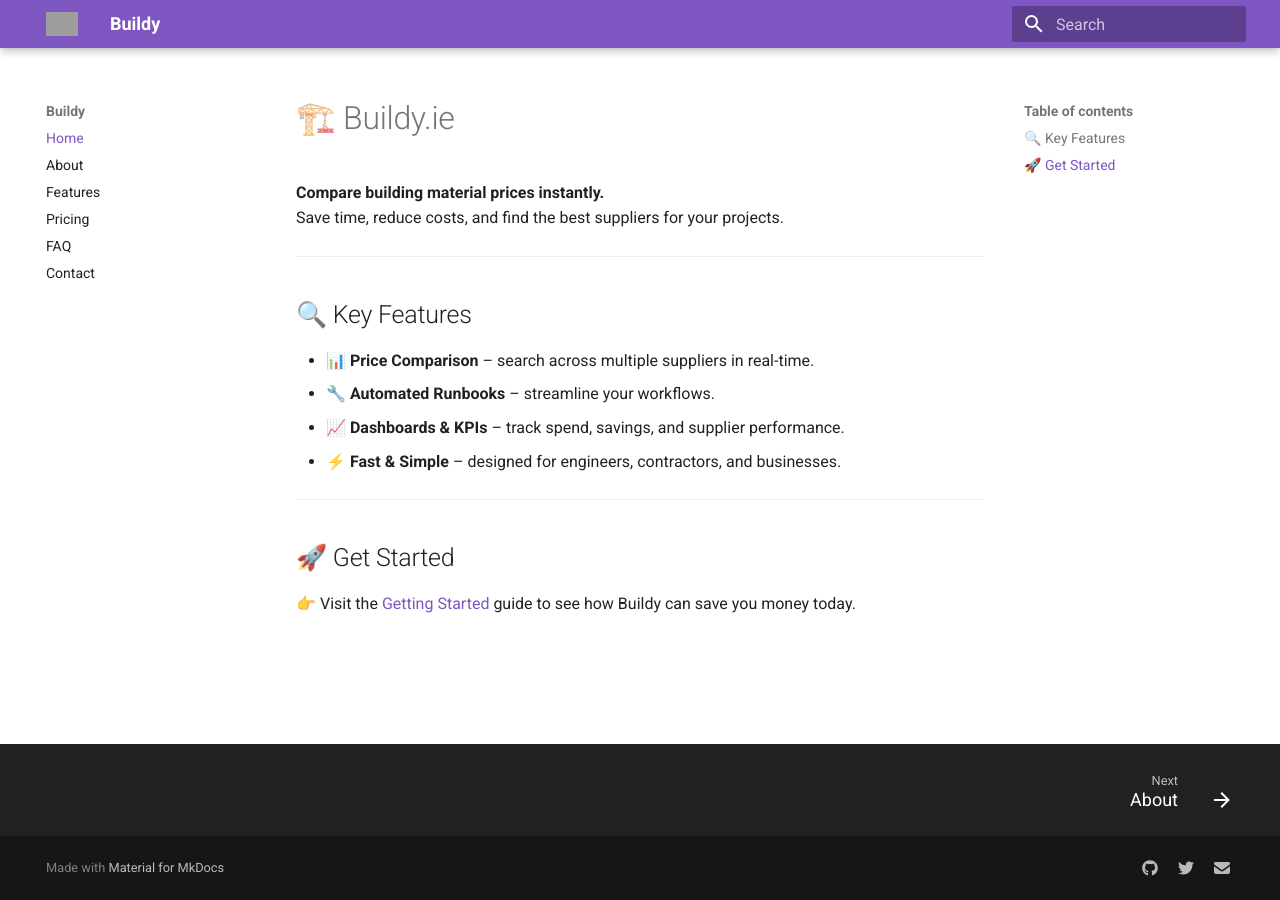
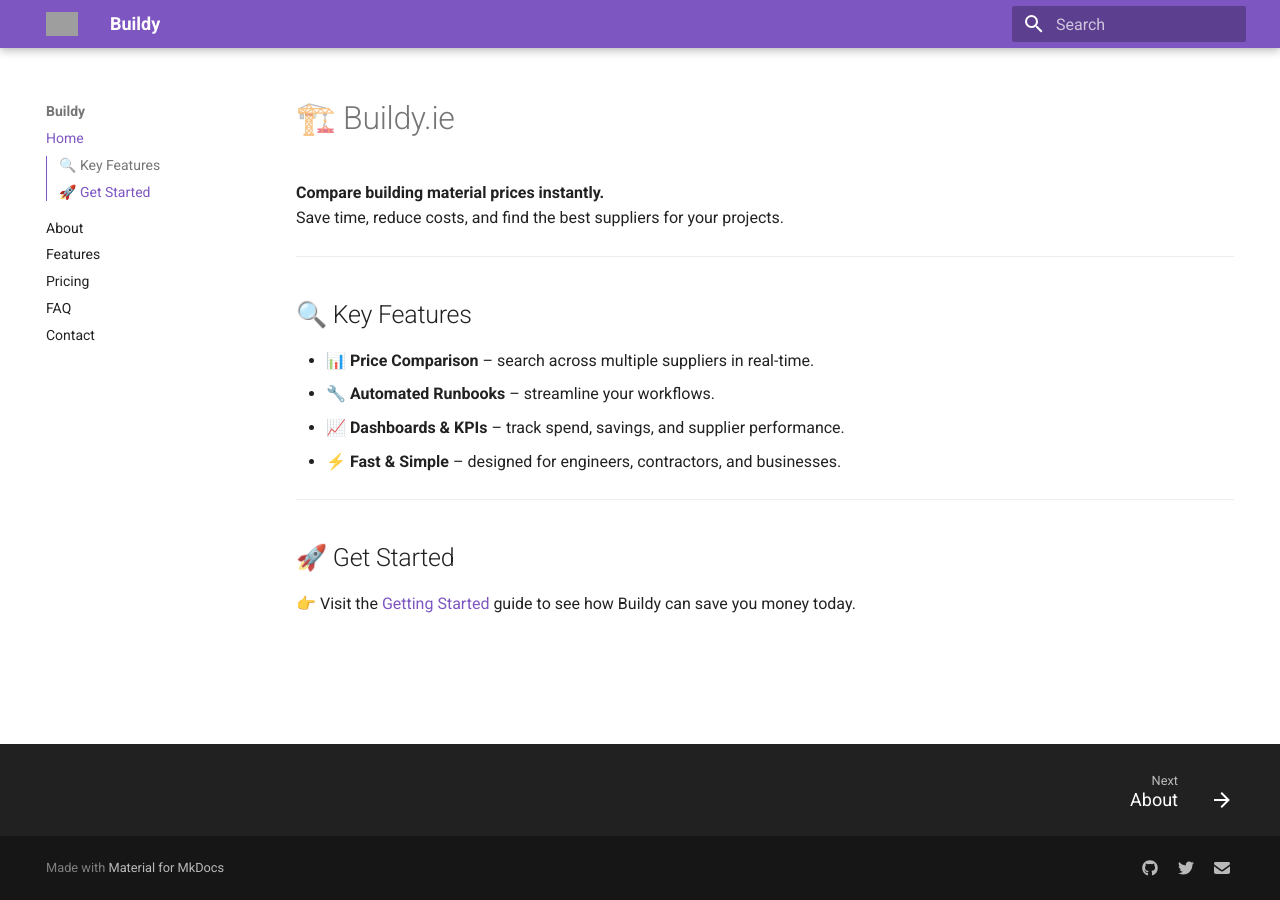
Before and after one commit to Kello54/Buildy, an MkDocs documentation site: the page built from docs/index.md, in a window 1280 px wide. Built offline with MkDocs 1.6.1 and Material for MkDocs 9.7.7, drawn with Linux system fonts in a browser that asks for light colours; grey boxes are pictures that could not be loaded.

Commit message:
Update mkdocs.yml

```diff
--- a/mkdocs.yml
+++ b/mkdocs.yml
@@ -11,9 +11,13 @@
   font:
     text: Roboto
     code: Roboto Mono
-  logo: images/logo.png      # change to logo path
+  logo: images/logo.png
   features:
-    - navigation.footer      # enables footer navigation
+    - navigation.footer      # footer arrows (prev/next)
+    - navigation.top         # top nav bar
+    - navigation.expand      # expand sections in sidebar
+    - toc.integrate          # integrates page TOC into sidebar
+    - content.code.copy      # adds a "copy" button to code blocks
 
 plugins:
   - search
@@ -40,5 +44,6 @@
 extra_footer: |
   <p style="text-align: center;">
     © 2025 Buildy — All rights reserved.<br>
-    Made with ❤️ using <a href="https://www.mkdocs.org/">MkDocs</a> and <a href="https://squidfunk.github.io/mkdocs-material/">Material for MkDocs</a>.
+    Made with ❤️ using <a href="https://www.mkdocs.org/">MkDocs</a> and
+    <a href="https://squidfunk.github.io/mkdocs-material/">Material for MkDocs</a>.
   </p>
```
